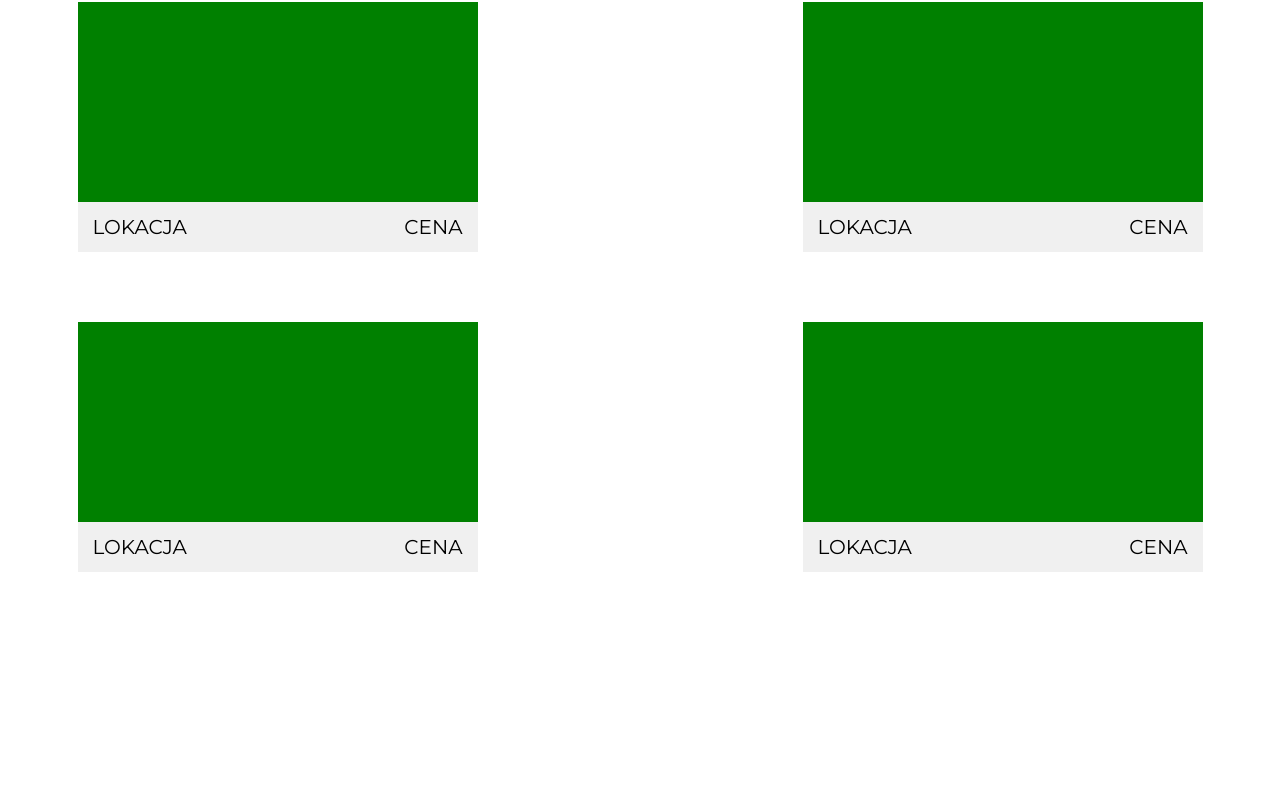
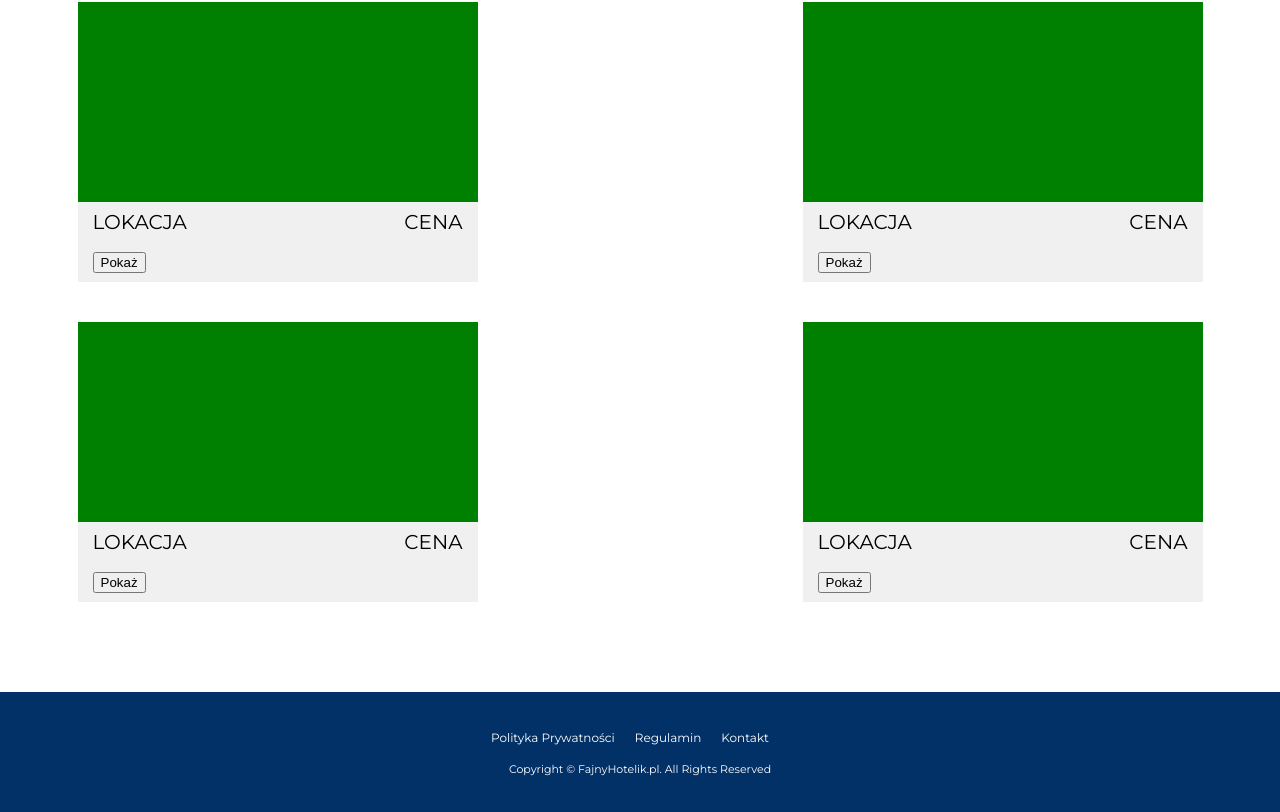
Before and after one commit to MrWhiteX/Hotels-App, a React (Create React App) app: page / in a window 1280 px wide. Shown: the part 1083-1895 px from the top of the page. Before the commit the page ends 1725 px from the top, so only its background shows below. Built offline with nearby package versions, Linux system fonts and the light colour scheme.

Commit message:
mobile styles

```diff
--- a/src/App.js
+++ b/src/App.js
@@ -4,6 +4,7 @@ import Header from "./components/Header/Header";
 import Menu from "./components/Menu/Menu";
 import Jumbo from "./components/Jumbo/Jumbo";
 import Hotels from "./components/Hotels/Hotels";
+import Footer from "./components/Footer/Footer";
 
 function App() {
   return (
@@ -12,6 +13,7 @@ function App() {
       <Menu />
       <Jumbo />
       <Hotels />
+      <Footer />
     </div>
   );
 }
--- a/src/App.scss
+++ b/src/App.scss
@@ -5,6 +5,7 @@
 @import "./components/scss/menu";
 @import "./components/scss/jumbo";
 @import "./components/scss/hotels";
+@import "./components//scss//footer";
 
 html {
   font-size: 10px;
--- a/src/components/Footer/Footer.js
+++ b/src/components/Footer/Footer.js
@@ -0,0 +1,20 @@
+import React from "react";
+
+const Footer = () => {
+  return (
+    <section className="footer">
+      <div className="container footer__wrapper">
+        <div className="footer__wrapper--info">
+          <span>Polityka Prywatności</span>
+          <span>Regulamin</span>
+          <span>Kontakt</span>
+        </div>
+        <div className="footer__wrapper--copyright">
+          <span>Copyright © FajnyHotelik.pl. All Rights Reserved</span>
+        </div>
+      </div>
+    </section>
+  );
+};
+
+export default Footer;
--- a/src/components/Hotel/Hotel.js
+++ b/src/components/Hotel/Hotel.js
@@ -7,45 +7,63 @@ const Hotel = () => {
         <div className="single__hotel">
           <div className="single__hotel--img"></div>
           <div className="single__hotel--description">
+            <div className="single__hotel--info">
               <span>LOKACJA</span>
               <span>CENA</span>
+            </div>
+            <button>Pokaż</button>
           </div>
         </div>
 
         <div className="single__hotel">
           <div className="single__hotel--img"></div>
           <div className="single__hotel--description">
+            <div className="single__hotel--info">
               <span>LOKACJA</span>
               <span>CENA</span>
+            </div>
+            <button>Pokaż</button>
           </div>
         </div>
         <div className="single__hotel">
           <div className="single__hotel--img"></div>
           <div className="single__hotel--description">
+            <div className="single__hotel--info">
               <span>LOKACJA</span>
               <span>CENA</span>
+            </div>
+            <button>Pokaż</button>
           </div>
         </div>
 
         <div className="single__hotel">
           <div className="single__hotel--img"></div>
           <div className="single__hotel--description">
+            <div className="single__hotel--info">
               <span>LOKACJA</span>
               <span>CENA</span>
+            </div>
+            <button>Pokaż</button>
           </div>
         </div>
         <div className="single__hotel">
           <div className="single__hotel--img"></div>
           <div className="single__hotel--description">
+            <div className="single__hotel--info">
               <span>LOKACJA</span>
               <span>CENA</span>
+            </div>
+            <button>Pokaż</button>
           </div>
         </div>
         <div className="single__hotel">
           <div className="single__hotel--img"></div>
           <div className="single__hotel--description">
+            <div className="single__hotel--info">
               <span>LOKACJA</span>
               <span>CENA</span>
+            </div>
+            <button>Pokaż</button>
           </div>
         </div>
       </div>
--- /dev/null
+++ b/src/components/scss/_footer.scss
@@ -0,0 +1,30 @@
+.footer {
+  background: #023167;
+  width: 100%;
+  height: 120px;
+  margin-top: 50px;
+
+  &__wrapper {
+    display: flex;
+    align-items: center;
+    flex-direction: column;
+    color: #fff;
+
+    padding-top: 4rem;
+
+    &--info {
+      span {
+        margin-right: 20px;
+        font-size: 1.2rem;
+      }
+    }
+
+    &--copyright {
+      margin-top: 20px;
+
+      span {
+        font-size: 1.1rem;
+      }
+    }
+  }
+}
--- a/src/components/scss/_header.scss
+++ b/src/components/scss/_header.scss
@@ -8,16 +8,33 @@
   &__wrapper {
     display: flex;
     align-items: center;
-    justify-content: space-between;
+    justify-content: center;
+    flex-direction: column;
+
+    @media (min-width: 768px) {
+      flex-direction: row;
+      align-items: center;
+      justify-content: space-between;
+    }
   }
 
   &__logo {
-    font-size: 2.5rem;
+    font-size: 2rem;
     font-weight: bold;
+
+    @media (min-width: 768px) {
+      font-size: 2.5rem;
+    }
   }
 
   &__call {
-    font-size: 2rem;
+    font-size: 1.5rem;
+    padding-top: 10px;
+
+    @media (min-width: 768px) {
+      padding-top: none;
+      font-size: 2rem;
+    }
 
     &--number {
       color: #ff9f1c;
--- a/src/components/scss/_hotels.scss
+++ b/src/components/scss/_hotels.scss
@@ -4,7 +4,6 @@
   align-items: center;
 
   margin-top: 30px;
-  height: 100vh;
 
   h1 {
     font-size: 2.5rem;
@@ -14,8 +13,12 @@
   }
 
   span {
-    font-size: 2rem;
+    font-size: 1.3rem;
     padding-top: 1rem;
+
+    @media (min-width: 768px) {
+      font-size: 2rem;
+    }
   }
 
   &__wrapper {
@@ -24,6 +27,14 @@
     flex-wrap: wrap;
 
     margin-top: 20px;
+
+    @media (min-width: 768px) {
+      justify-content: center;
+    }
+
+    @media (min-width: 991px) {
+      justify-content: space-between;
+    }
   }
 }
 
@@ -37,17 +48,21 @@
   position: relative;
 
   &--description {
+    position: absolute;
+    background: #f0f0f0;
+    width: 100%;
+    height: 80px;
+    bottom: -80px;
+    padding: 0px 15px;
+
+    button {
+      margin-top: 20px;
+    }
+  }
+
+  &--info {
     display: flex;
     align-items: center;
     justify-content: space-between;
-    position: absolute;
-    background: #f0f0f0;
-    width: 100%;
-    height: 50px;
-    bottom: -50px;
-
-    span {
-      padding: 0 15px;
-    }
   }
 }
--- a/src/components/scss/_jumbo.scss
+++ b/src/components/scss/_jumbo.scss
@@ -50,14 +50,22 @@
   }
 
   h1 {
-    font-size: 2.5rem;
+    font-size: 1.9rem;
+    padding-bottom: 2rem;
 
-    padding-bottom: 2rem;
+    @media (min-width: 768px) {
+      font-size: 2.5rem;
+    }
   }
 
   h2 {
-    font-size: 3.5rem;
+    text-align: center;
+    font-size: 2.3rem;
     font-weight: bold;
     padding-bottom: 2rem;
+
+    @media (min-width: 768px) {
+      font-size: 3.5rem;
+    }
   }
 }
```
Lines whose indentation alone changed are shown as unchanged.
